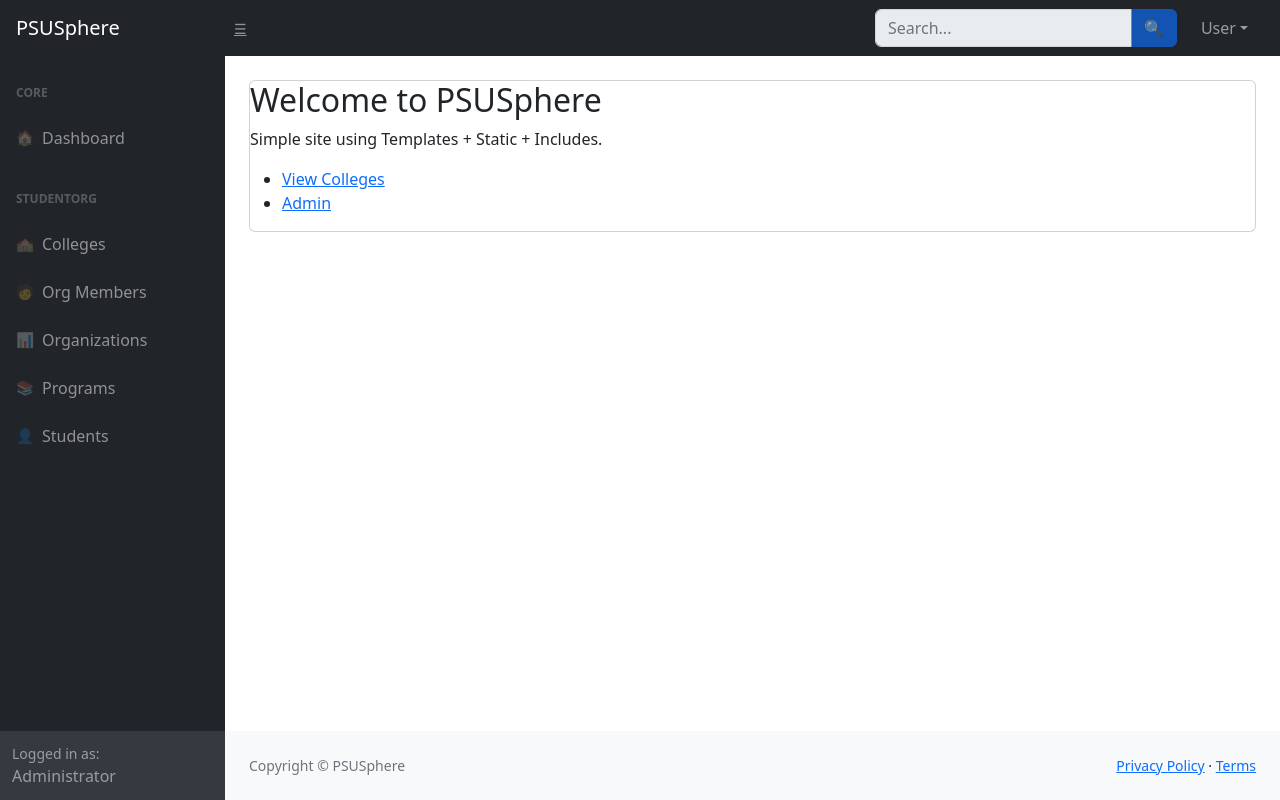
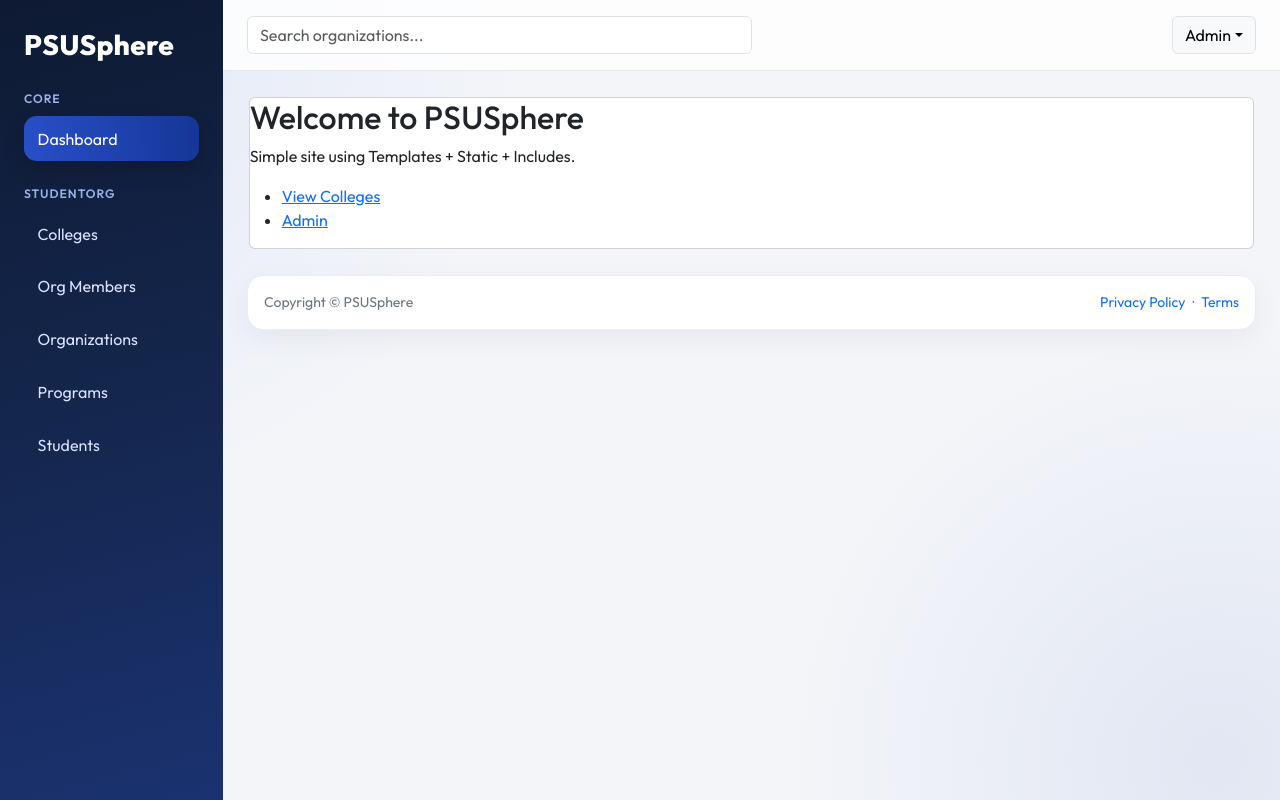
Before and after one commit to krs7000/PSUSphere, a Django app: page / in a window 1280 px wide. Run offline with Django 4.2, Linux system fonts and the light colour scheme; some libraries are stand-ins or nearby versions.

Commit message:
Refresh UI templates and static settings

```diff
--- a/projectsite/projectsite/settings.py
+++ b/projectsite/projectsite/settings.py
@@ -117,7 +117,7 @@ USE_TZ = True
 # Static files (CSS, JavaScript, Images)
 # https://docs.djangoproject.com/en/6.0/howto/static-files/
 
-STATIC_URL = 'static/'
+STATIC_URL = '/static/'
 
 STATIC_ROOT = BASE_DIR / 'staticfiles'
 STATICFILES_DIRS = [BASE_DIR / "static"]
--- a/projectsite/templates/base.html
+++ b/projectsite/templates/base.html
@@ -1,88 +1,123 @@
-{% load static %}
 <!DOCTYPE html>
 <html lang="en">
 <head>
     <meta charset="utf-8" />
+    <title>{% block title %}PSUSphere{% endblock %}</title>
     <meta name="viewport" content="width=device-width, initial-scale=1" />
-    <title>{% block title %}PSUSphere{% endblock %}</title>
-    <link href="{% static 'sbadmin/css/styles.css' %}" rel="stylesheet" />
+    <link href="https://cdn.jsdelivr.net/npm/bootstrap@5.3.3/dist/css/bootstrap.min.css" rel="stylesheet">
+    <link rel="preconnect" href="https://fonts.googleapis.com">
+    <link rel="preconnect" href="https://fonts.gstatic.com" crossorigin>
+    <link href="https://fonts.googleapis.com/css2?family=Outfit:wght@400;500;600;700;800&display=swap" rel="stylesheet">
+    <style>
+        :root {
+            --bg-main: #f3f5f9;
+            --bg-panel: #ffffff;
+            --brand: #2f5bea;
+            --ink: #101828;
+            --sidebar-w: 260px;
+            --ring: 0 0 0 .2rem rgba(47, 91, 234, .2);
+        }
+        body {
+            font-family: "Outfit", sans-serif;
+            color: var(--ink);
+            background:
+                radial-gradient(circle at 5% 5%, rgba(47, 91, 234, .08), transparent 32%),
+                radial-gradient(circle at 95% 95%, rgba(22, 60, 174, .08), transparent 30%),
+                var(--bg-main);
+            min-height: 100vh;
+        }
+        .app-shell { min-height: 100vh; }
+        .app-sidebar {
+            width: var(--sidebar-w);
+            background: linear-gradient(165deg, #0e1a33 0%, #14254a 45%, #1a3270 100%);
+            color: #e9eefc;
+        }
+        .app-brand { font-weight: 800; letter-spacing: .3px; }
+        .nav-pill {
+            display: block;
+            color: #d9e2ff;
+            text-decoration: none;
+            border-radius: .8rem;
+            padding: .65rem .85rem;
+            transition: all .15s ease;
+        }
+        .nav-pill:hover { color: #fff; background: rgba(255, 255, 255, .12); }
+        .nav-pill.active {
+            color: #fff;
+            background: linear-gradient(90deg, rgba(47, 91, 234, .8), rgba(22, 60, 174, .8));
+            box-shadow: 0 8px 20px rgba(0, 0, 0, .18);
+        }
+        .section-label {
+            color: #9ab0e6;
+            font-weight: 600;
+            font-size: .76rem;
+            letter-spacing: .08em;
+            text-transform: uppercase;
+        }
+        .content-wrap { width: 100%; }
+        .topbar {
+            background: rgba(255, 255, 255, .8);
+            backdrop-filter: blur(8px);
+            border-bottom: 1px solid #e5e7eb;
+        }
+        .main-content { padding: 1.2rem; }
+        .surface {
+            background: var(--bg-panel);
+            border: 1px solid #eaecf0;
+            border-radius: 1rem;
+            box-shadow: 0 10px 30px rgba(2, 8, 20, .05);
+        }
+        .search-input:focus { border-color: var(--brand); box-shadow: var(--ring); }
+        @media (min-width: 992px) { .main-content { padding: 1.6rem; } }
+    </style>
 </head>
-<body class="sb-nav-fixed">
-<nav class="sb-topnav navbar navbar-expand navbar-dark bg-dark">
-    <a class="navbar-brand ps-3" href="/">PSUSphere</a>
-    <button class="btn btn-link btn-sm order-1 order-lg-0 me-4 me-lg-0" id="sidebarToggle" type="button">
-        &#9776;
-    </button>
-    <form class="d-none d-md-inline-block form-inline ms-auto me-0 me-md-3 my-2 my-md-0">
-        <div class="input-group">
-            <input class="form-control" type="text" placeholder="Search..." disabled />
-            <button class="btn btn-primary" type="button" disabled>&#128269;</button>
+<body>
+<div class="app-shell d-lg-flex">
+    <aside class="app-sidebar p-3 p-lg-4">
+        <div class="d-flex align-items-center justify-content-between mb-4">
+            <a href="/" class="app-brand text-white text-decoration-none fs-3">PSUSphere</a>
+            <button class="btn btn-sm btn-outline-light d-lg-none" type="button" data-bs-toggle="collapse" data-bs-target="#sideMenu" aria-expanded="false" aria-controls="sideMenu">Menu</button>
         </div>
-    </form>
-    <ul class="navbar-nav ms-auto ms-md-0 me-3 me-lg-4">
-        <li class="nav-item dropdown">
-            <a class="nav-link dropdown-toggle" id="navbarDropdown" href="#" role="button"
-               data-bs-toggle="dropdown" aria-expanded="false">User</a>
-            <ul class="dropdown-menu dropdown-menu-end" aria-labelledby="navbarDropdown">
-                <li><a class="dropdown-item" href="/admin/">Admin</a></li>
-            </ul>
-        </li>
-    </ul>
-</nav>
+        <div id="sideMenu" class="collapse d-lg-block">
+            <div class="section-label mb-2">Core</div>
+            <nav class="mb-4">
+                <a class="nav-pill active mb-2" href="/">Dashboard</a>
+            </nav>
+            <div class="section-label mb-2">StudentOrg</div>
+            <nav>
+                <a class="nav-pill mb-2" href="/admin/studentorg/college/">Colleges</a>
+                <a class="nav-pill mb-2" href="/admin/studentorg/orgmember/">Org Members</a>
+                <a class="nav-pill mb-2" href="/admin/studentorg/organization/">Organizations</a>
+                <a class="nav-pill mb-2" href="/admin/studentorg/program/">Programs</a>
+                <a class="nav-pill mb-2" href="/admin/studentorg/student/">Students</a>
+            </nav>
+        </div>
+    </aside>
 
-<div id="layoutSidenav">
-    <div id="layoutSidenav_nav">
-        <nav class="sb-sidenav accordion sb-sidenav-dark" id="sidenavAccordion">
-            <div class="sb-sidenav-menu">
-                <div class="nav">
-                    <div class="sb-sidenav-menu-heading">Core</div>
-                    <a class="nav-link" href="/">
-                        <div class="sb-nav-link-icon">&#127968;</div>
-                        Dashboard
-                    </a>
-                    <div class="sb-sidenav-menu-heading">StudentOrg</div>
-                    <a class="nav-link" href="/admin/studentorg/college/">
-                        <div class="sb-nav-link-icon">&#127979;</div>
-                        Colleges
-                    </a>
-                    <a class="nav-link" href="/admin/studentorg/orgmember/">
-                        <div class="sb-nav-link-icon">&#129489;</div>
-                        Org Members
-                    </a>
-                    <a class="nav-link" href="/admin/studentorg/organization/">
-                        <div class="sb-nav-link-icon">&#128202;</div>
-                        Organizations
-                    </a>
-                    <a class="nav-link" href="/admin/studentorg/program/">
-                        <div class="sb-nav-link-icon">&#128218;</div>
-                        Programs
-                    </a>
-                    <a class="nav-link" href="/admin/studentorg/student/">
-                        <div class="sb-nav-link-icon">&#128100;</div>
-                        Students
-                    </a>
-                </div>
+    <div class="content-wrap">
+        <header class="topbar px-3 px-lg-4 py-3 d-flex align-items-center justify-content-between">
+            <form class="w-50 d-none d-md-block">
+                <input class="form-control search-input" type="search" placeholder="Search organizations..." aria-label="Search" />
+            </form>
+            <div class="dropdown ms-auto">
+                <button class="btn btn-light border dropdown-toggle" type="button" data-bs-toggle="dropdown" aria-expanded="false">Admin</button>
+                <ul class="dropdown-menu dropdown-menu-end">
+                    <li><a class="dropdown-item" href="/admin/">Django Admin</a></li>
+                </ul>
             </div>
-            <div class="sb-sidenav-footer">
-                <div class="small">Logged in as:</div>
-                Administrator
-            </div>
-        </nav>
-    </div>
+        </header>
 
-    <div id="layoutSidenav_content">
-        <main class="p-4">
+        <main class="main-content">
             {% block content %}{% endblock %}
         </main>
-        <footer class="py-4 bg-light mt-auto">
-            <div class="container-fluid px-4">
-                <div class="d-flex align-items-center justify-content-between small">
-                    <div class="text-muted">Copyright &copy; PSUSphere</div>
-                    <div>
-                        <a href="#">Privacy Policy</a>
-                        &middot;
-                        <a href="#">Terms</a>
-                    </div>
+
+        <footer class="px-3 px-lg-4 pb-4">
+            <div class="surface p-3 d-flex justify-content-between align-items-center flex-wrap gap-2">
+                <span class="text-secondary small">Copyright &copy; PSUSphere</span>
+                <div class="small">
+                    <a href="#" class="text-decoration-none">Privacy Policy</a>
+                    <span class="text-secondary mx-1">&middot;</span>
+                    <a href="#" class="text-decoration-none">Terms</a>
                 </div>
             </div>
         </footer>
@@ -90,6 +125,5 @@
 </div>
 
 <script src="https://cdn.jsdelivr.net/npm/bootstrap@5.3.3/dist/js/bootstrap.bundle.min.js"></script>
-<script src="{% static 'sbadmin/js/scripts.js' %}"></script>
 </body>
 </html>
```
Also changed, not shown: projectsite/templates/home.html (+56 -23 lines).
